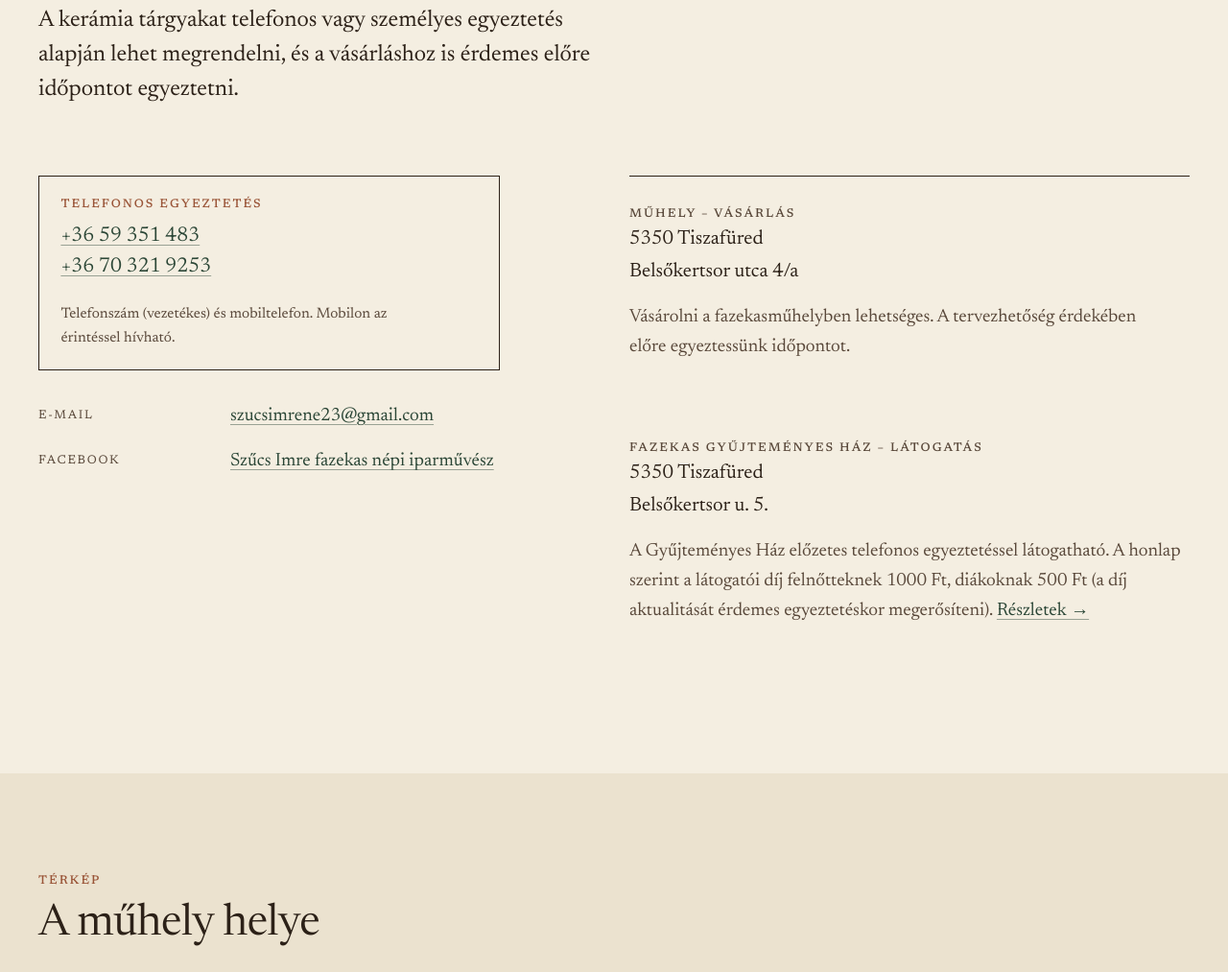
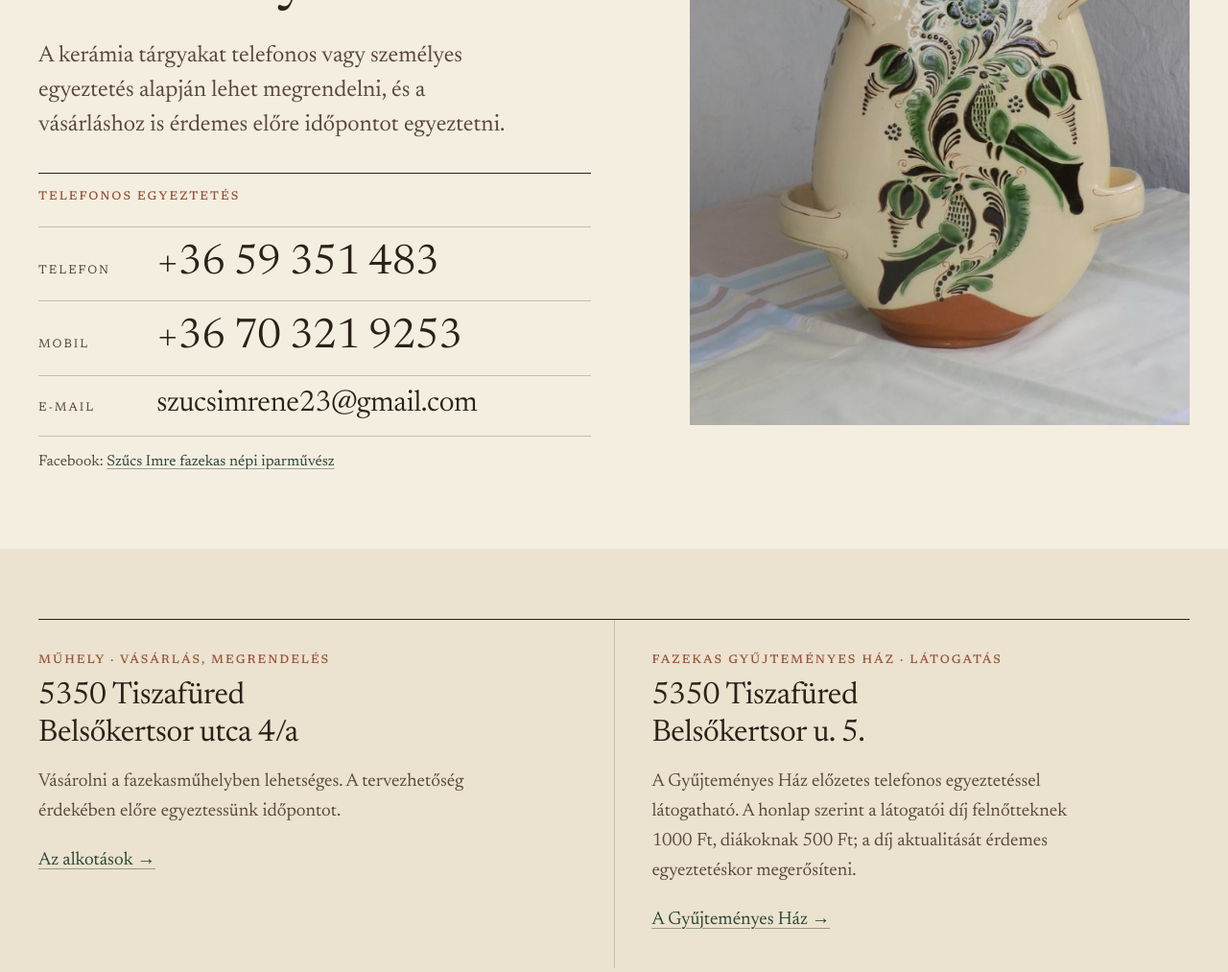
Before and after one commit to tamasgaborvarga/szucs-imre-ea975a2e, a plain HTML site: page kapcsolat.html in a window 1280 px wide. Shown: the part 395-1408 px from the top of the page at 96% size. Drawn offline with Linux system fonts and the light colour scheme.

Commit message:
Kapcsolat oldal újratervezése: szerkesztői elrendezés, nagy kerámiafotó
Co-Authored-By: Claude Sonnet 5.5 <noreply@anthropic.com>

```diff
--- a/assets/style.css
+++ b/assets/style.css
@@ -239,6 +239,48 @@ figure[hidden]{display:none}
 .logos img{height:3rem;width:auto;background:#fff}
 .logos img.dark{background:#000}
 
+
+/* kapcsolat */
+.contact-open{padding-block:clamp(2rem,5vw,4.5rem) clamp(2.5rem,6vw,5rem)}
+.contact-grid{display:grid;grid-template-columns:minmax(0,1fr);gap:2.4rem}
+.contact-text .label{color:var(--clay);margin-bottom:1.1rem}
+.contact-text h1{font-size:clamp(2.4rem,5.4vw,4.4rem);margin-bottom:1.4rem;max-width:12ch}
+.contact-text .lede{max-width:31rem;color:var(--ink-2);margin-bottom:2rem}
+.contact-art{margin:0;background:var(--paper-2)}
+.contact-art a{display:block;line-height:0}
+.contact-art img{width:100%;height:auto}
+@media (min-width:56rem){
+  .contact-grid{grid-template-columns:minmax(0,6fr) minmax(0,5.2fr);gap:clamp(2.5rem,6vw,6rem);align-items:start}
+}
+.dial{border-top:1px solid var(--ink);max-width:36rem}
+.dial>.label{padding:.9rem 0 .2rem}
+.dial-n{display:grid;grid-template-columns:minmax(0,1fr);gap:.1rem;align-items:baseline;padding:.85rem 0 .95rem;border-top:1px solid var(--rule);text-decoration:none;color:var(--ink);min-height:3.5rem}
+.dial-n span{font-size:.78rem;letter-spacing:.16em;text-transform:uppercase;color:var(--ink-2)}
+.dial-n b{font-weight:380;font-size:clamp(1.9rem,4vw,2.7rem);line-height:1.1;letter-spacing:-.01em;font-variant-numeric:lining-nums}
+.dial-n.mail b{font-size:clamp(1.25rem,5vw,1.9rem)}
+@media (min-width:40rem){.dial-n{grid-template-columns:6.5rem minmax(0,1fr);gap:1.2rem}}
+.dial-n:hover b{color:var(--green)}
+.dial-n:hover{background:linear-gradient(var(--paper-2),var(--paper-2)) no-repeat left bottom/100% 1px}
+.dial-note{margin:0;padding-top:.9rem;border-top:1px solid var(--rule);font-size:.98rem;color:var(--ink-2)}
+.places{background:var(--paper-2);padding-block:clamp(2.6rem,6vw,4.6rem)}
+.places-grid{display:grid;grid-template-columns:minmax(0,1fr);border-top:1px solid var(--ink)}
+.places-grid>div{padding:1.6rem 0 1.8rem;border-bottom:1px solid var(--rule)}
+.places address{font-style:normal;font-size:clamp(1.5rem,3vw,2rem);line-height:1.2;letter-spacing:-.01em;margin:.5rem 0 1rem}
+.places p{max-width:30rem;color:var(--ink-2)}
+.places .label{color:var(--clay)}
+.places .more{margin:0}
+@media (min-width:48rem){
+  .places-grid{grid-template-columns:repeat(2,minmax(0,1fr))}
+  .places-grid>div{padding:2rem 2.4rem 2.2rem 0;border-bottom:0}
+  .places-grid>div+div{padding-left:2.4rem;padding-right:0;border-left:1px solid var(--rule)}
+}
+.where{padding-block:clamp(2.6rem,6vw,5rem)}
+.where-grid{display:grid;grid-template-columns:minmax(0,1fr);gap:1.8rem;align-items:start}
+.where .label{color:var(--clay);margin-bottom:.8rem}
+.where h2{margin-bottom:1rem}
+.where .embed.map{margin:0;border:1px solid var(--rule);aspect-ratio:2/1}
+@media (min-width:56rem){.where-grid{grid-template-columns:minmax(0,4fr) minmax(0,8fr);gap:clamp(2rem,5vw,5rem)}}
+
 /* lightbox */
 dialog.lightbox{border:0;padding:0;background:transparent;max-width:none;max-height:none;width:100vw;height:100vh;color:#fff}
 dialog.lightbox::backdrop{background:rgba(24,17,11,.93)}
--- a/kapcsolat.html
+++ b/kapcsolat.html
@@ -12,7 +12,7 @@
 <meta property="og:site_name" content="Szűcs Imre fazekas népi iparművész">
 <meta property="og:title" content="Kapcsolat – Szűcs Imre fazekas">
 <meta property="og:description" content="Szűcs Imre fazekasműhelye és a Fazekas Gyűjteményes Ház elérhetőségei Tiszafüreden, a Belsőkertsoron: telefon, e-mail, cím. Vásárlás és látogatás előzetes egyeztetéssel.">
-<meta property="og:image" content="https://tamasgaborvarga.github.io/szucs-imre-ea975a2e/img/i-korso-1.jpg"><meta property="og:url" content="https://tamasgaborvarga.github.io/szucs-imre-ea975a2e/kapcsolat.html">
+<meta property="og:image" content="https://tamasgaborvarga.github.io/szucs-imre-ea975a2e/img/i-palack.jpg"><meta property="og:url" content="https://tamasgaborvarga.github.io/szucs-imre-ea975a2e/kapcsolat.html">
 <meta name="twitter:card" content="summary_large_image">
 <link rel="icon" href="favicon.svg" type="image/svg+xml">
 <link rel="preload" href="fonts/newsreader-latin.woff2" as="font" type="font/woff2" crossorigin>
@@ -30,53 +30,59 @@
 </header>
 <main id="main">
 
-<section class="sec" style="padding-bottom:2rem">
-  <div class="wrap grid2">
-    <div data-col="w8">
-      <p class="label" style="color:var(--clay);margin-bottom:1rem">Kapcsolat</p>
-      <h1 style="font-size:clamp(2.4rem,5.2vw,4.2rem)">Kérem, látogasson el műhelyembe</h1>
+<section class="contact-open">
+  <div class="wrap contact-grid">
+    <div class="contact-text">
+      <p class="label">Kapcsolat</p>
+      <h1>Kérem, látogasson el műhelyembe</h1>
+      <p class="lede">A kerámia tárgyakat telefonos vagy személyes egyeztetés alapján lehet megrendelni, és a vásárláshoz is érdemes előre időpontot egyeztetni.</p>
+      <div class="dial" id="egyeztetes">
+        <p class="label">Telefonos egyeztetés</p>
+        <a class="dial-n" href="tel:+3659351483"><span>Telefon</span><b class="nw">+36 59 351 483</b></a>
+        <a class="dial-n" href="tel:+36703219253"><span>Mobil</span><b class="nw">+36 70 321 9253</b></a>
+        <a class="dial-n mail" href="mailto:szucsimrene23@gmail.com"><span>E-mail</span><b class="nw">szucsimrene23@gmail.com</b></a>
+        <p class="dial-note">Facebook: <a href="https://www.facebook.com/fazekasmester" rel="noopener">Szűcs Imre fazekas népi iparművész</a></p>
+      </div>
     </div>
-    <div class="prose" data-col="w7"><p class="lede">A kerámia tárgyakat telefonos vagy személyes egyeztetés alapján lehet megrendelni, és a vásárláshoz is érdemes előre időpontot egyeztetni.</p></div>
+    <figure class="contact-art">
+      <a class="lb" href="img/i-palack.jpg" data-cap="Lapos, két fülű palack madaras-virágos díszítéssel"><img src="img/i-palack-s.jpg" srcset="img/i-palack-s.jpg 640w, img/i-palack.jpg 800w" sizes="(min-width:56rem) 38vw, 90vw" width="640" height="854" alt="Lapos, két fülű palack madaras-virágos díszítéssel" loading="eager" decoding="async" class=""></a>
+    </figure>
   </div>
 </section>
-<section class="sec" style="padding-top:1rem" id="egyeztetes">
-  <div class="wrap grid2">
-    <div data-col="a">
-      <div class="notice" style="margin-top:0">
-        <p class="label">Telefonos egyeztetés</p>
-        <p style="font-size:1.35rem;line-height:1.5"><a class="nw " href="tel:+3659351483">+36 59 351 483</a><br><a class="nw " href="tel:+36703219253">+36 70 321 9253</a></p>
-        <p class="muted" style="font-size:.95rem">Telefonszám (vezetékes) és mobiltelefon. Mobilon az érintéssel hívható.</p>
+
+<section class="places">
+  <div class="wrap">
+    <div class="places-grid">
+      <div>
+        <p class="label">Műhely · vásárlás, megrendelés</p>
+        <address>5350 Tiszafüred<br>Belsőkertsor utca 4/a</address>
+        <p>Vásárolni a fazekasműhelyben lehetséges. A tervezhetőség érdekében előre egyeztessünk időpontot.</p>
+        <p class="more"><a href="alkotasok.html">Az alkotások →</a></p>
       </div>
-      <dl class="kv" style="margin-top:2rem">
-        <dt>E-mail</dt><dd><a href="mailto:szucsimrene23@gmail.com">szucsimrene23@gmail.com</a></dd>
-        <dt>Facebook</dt><dd><a href="https://www.facebook.com/fazekasmester" rel="noopener">Szűcs Imre fazekas népi iparművész</a></dd>
-      </dl>
-    </div>
-    <div data-col="b">
-      <div class="ledger" style="grid-template-columns:minmax(0,1fr)">
-        <div style="padding-left:0;border-right:0">
-          <p class="label">Műhely – vásárlás</p>
-          <address class="addr" style="font-size:1.3rem">5350 Tiszafüred<br>Belsőkertsor utca 4/a</address>
-          <p>Vásárolni a fazekasműhelyben lehetséges. A tervezhetőség érdekében előre egyeztessünk időpontot.</p>
-        </div>
-        <div style="padding-left:0;border-right:0">
-          <p class="label">Fazekas Gyűjteményes Ház – látogatás</p>
-          <address class="addr" style="font-size:1.3rem">5350 Tiszafüred<br>Belsőkertsor u. 5.</address>
-          <p>A Gyűjteményes Ház előzetes telefonos egyeztetéssel látogatható. A honlap szerint a látogatói díj felnőtteknek 1000 Ft, diákoknak 500 Ft (a díj aktualitását érdemes egyeztetéskor megerősíteni). <a href="gyujtemenyes-haz.html">Részletek →</a></p>
-        </div>
+      <div>
+        <p class="label">Fazekas Gyűjteményes Ház · látogatás</p>
+        <address>5350 Tiszafüred<br>Belsőkertsor u. 5.</address>
+        <p>A Gyűjteményes Ház előzetes telefonos egyeztetéssel látogatható. A honlap szerint a látogatói díj felnőtteknek 1000 Ft, diákoknak 500 Ft; a díj aktualitását érdemes egyeztetéskor megerősíteni.</p>
+        <p class="more"><a href="gyujtemenyes-haz.html">A Gyűjteményes Ház →</a></p>
       </div>
     </div>
   </div>
 </section>
-<section class="sec tint">
-  <div class="wrap">
-    <div class="sec-head"><p class="label">Térkép</p><h2>A műhely helye</h2></div>
+
+<section class="where">
+  <div class="wrap where-grid">
+    <div class="where-text">
+      <p class="label">Térkép</p>
+      <h2>A műhely helye</h2>
+      <p class="muted">A jelölő a korábbi honlap térképén a műhely helyeként megadott pontot mutatja.</p>
+      <p><a href="https://www.openstreetmap.org/?mlat=47.610504&amp;mlon=20.7601289#map=17/47.610504/20.7601289" rel="noopener">Megnyitás az OpenStreetMapen →</a></p>
+    </div>
     <div class="embed map" data-src="https://www.openstreetmap.org/export/embed.html?bbox=20.7545%2C47.6075%2C20.7675%2C47.6135&amp;layer=mapnik&amp;marker=47.610504%2C20.7601289" data-title="A műhely helye a térképen (OpenStreetMap)">
       <div><button type="button">Térkép betöltése</button><p>A gomb megnyomása után a térkép az OpenStreetMap szolgáltatásból töltődik be.</p></div>
     </div>
-    <p class="muted">A jelölő a korábbi honlap térképén a műhely helyeként megadott pontot mutatja. Térkép új lapon: <a href="https://www.openstreetmap.org/?mlat=47.610504&amp;mlon=20.7601289#map=17/47.610504/20.7601289" rel="noopener">OpenStreetMap</a>.</p>
   </div>
 </section>
+
 </main>
 <footer class="site-footer">
   <div class="wrap">
```
Also changed, not shown: assets/main.js (line endings or trailing spaces).
